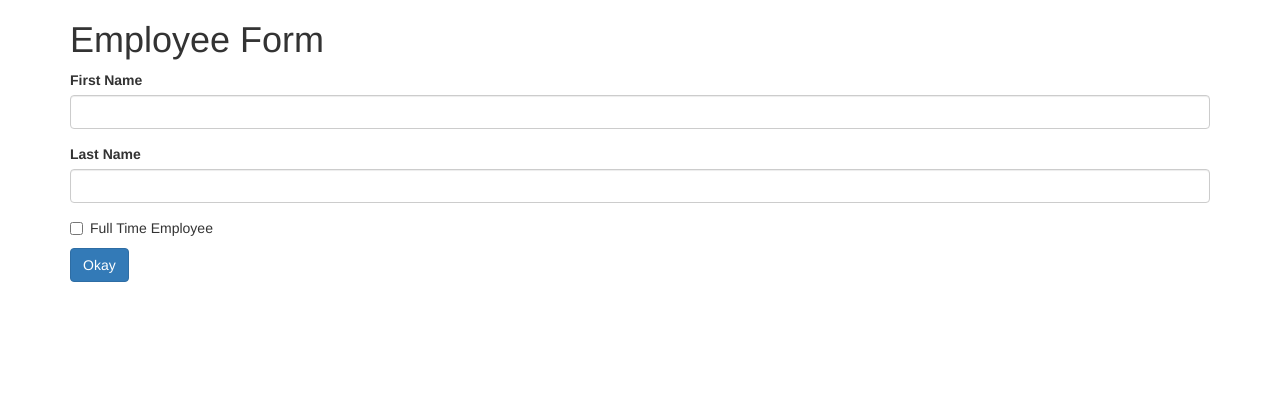
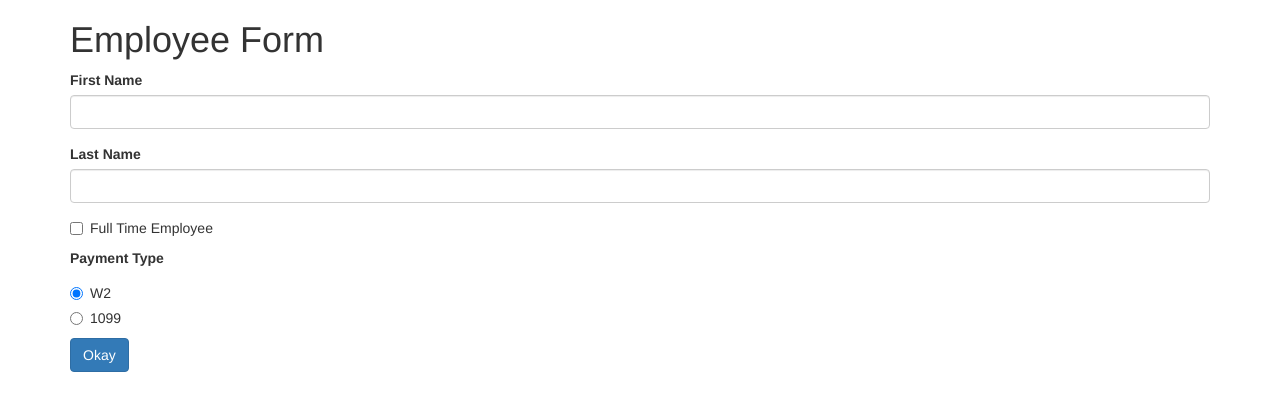
Before and after one commit to adibwoy/Angular-2-Forms, an Angular app: page / in a window 1280 px wide. Shown: the top 410 px of the page. Built offline with nearby package versions, Linux system fonts and the light colour scheme.

Commit message:
Added Radio Buttons

```diff
--- a/src/app/app.component.html
+++ b/src/app/app.component.html
@@ -16,6 +16,19 @@
             </label>
         </div>
 
+
+        <label>Payment Type</label>
+        <div class="radio">
+            <label for="radioW2">
+                <input id="radioW2" type="radio" name="pay-type" value="W2" checked> W2
+            </label>
+        </div>
+        <div class="radio">
+            <label for="radio1099">
+                <input id="radio1099" type="radio" name="pay-type" value="1099"> 1099
+            </label>
+        </div>
+
         <button class="btn btn-primary" type="submit">Okay</button>
     </form>
 </div>
```
